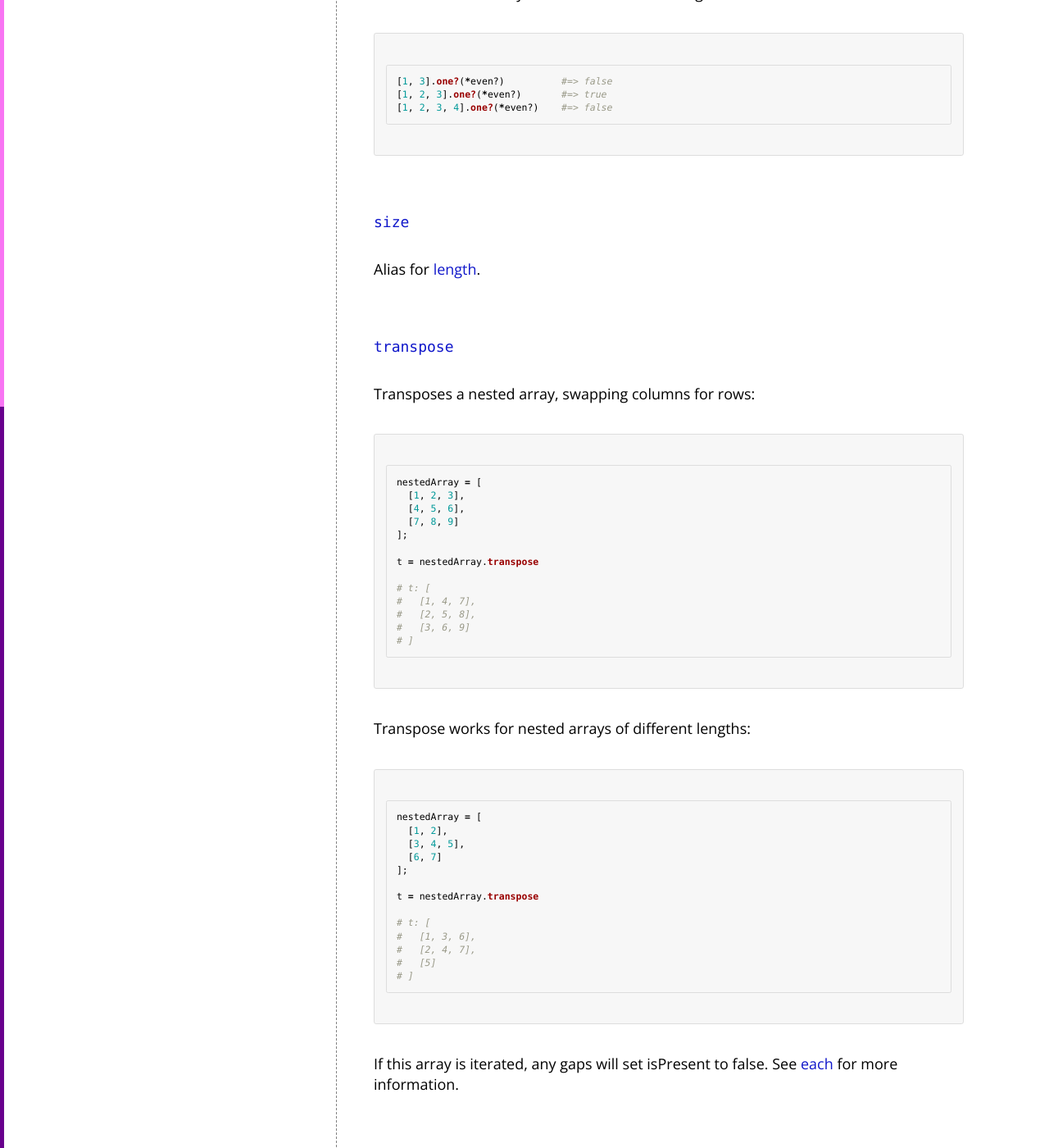
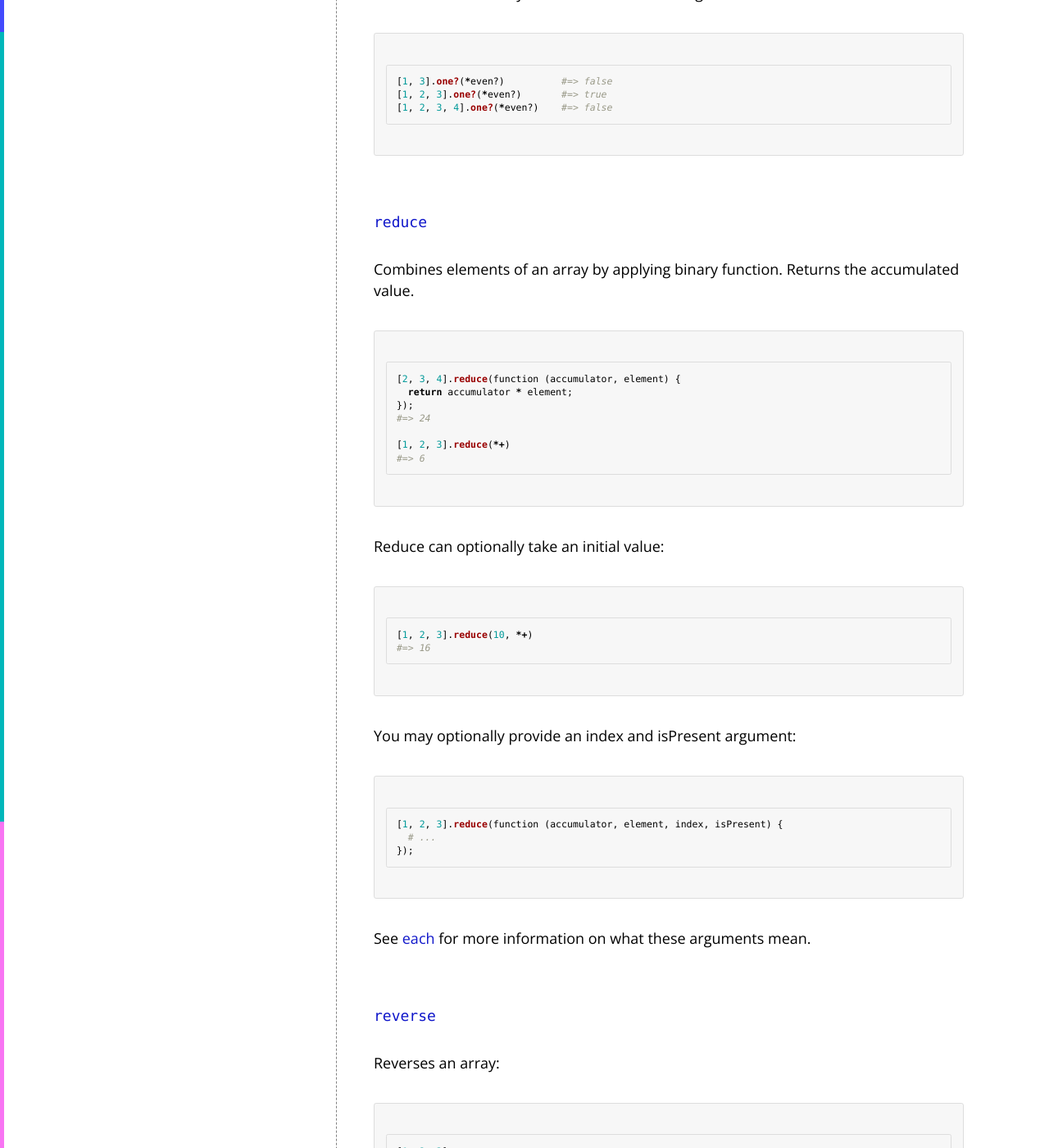
Before and after one commit to sentient-lang/sentient-lang.org, a Jekyll site: the page built from library/array.md, in a window 1280 px wide and 1400 px high, scrolled down 9599 px. Shown: the whole window at 82% size. Built offline with Jekyll 4.4.1, drawn with Linux system fonts in a browser that asks for light colours; nearby versions of some CDN libraries; some of the changed text lies outside the part shown.

Commit message:
Document ‘reduce’, ‘reverse’, ‘self’ and ’sum’

````diff
--- a/library/array.md
+++ b/library/array.md
@@ -314,9 +314,74 @@
 [1, 2, 3, 4].one?(*even?)    #=> false
 ```
 
+##### <a id="reduce"></a> [reduce](#reduce)
+
+Combines elements of an array by applying binary function. Returns the
+accumulated value.
+
+```ruby
+[2, 3, 4].reduce(function (accumulator, element) {
+  return accumulator * element;
+});
+#=> 24
+
+[1, 2, 3].reduce(*+)
+#=> 6
+```
+
+Reduce can optionally take an initial value:
+
+```ruby
+[1, 2, 3].reduce(10, *+)
+#=> 16
+```
+
+You may optionally provide an **index** and **isPresent** argument:
+
+```ruby
+[1, 2, 3].reduce(function (accumulator, element, index, isPresent) {
+  # ...
+});
+```
+
+See [**each**](#each) for more information on what these arguments mean.
+
+##### <a id="reverse"></a> [reverse](#reverse)
+
+Reverses an array:
+
+```ruby
+[1, 2, 3].reverse
+#=> [3, 2, 1]
+
+[[10], [20, 30]].reverse
+#=> [[20, 30], [10]]
+```
+
+##### <a id="self"></a> [self](#self)
+
+Returns the array:
+
+```ruby
+[1, 2, 3].self
+#=> [1, 2, 3]
+```
+
 ##### <a id="size"></a> [size](#size)
 
 Alias for [**length**](#length).
+
+##### <a id="sum"></a> [sum](#sum)
+
+Sums the elements in an array of integers:
+
+```ruby
+[1, 2, 3].sum
+#=> 6
+
+[[10], [20, 30]].map(*sum).sum
+#=> 60
+```
 
 ##### <a id="transpose"></a> [transpose](#transpose)
 
````
Also changed, not shown: library/boolean.md (+9 -0 lines), library/integer.md (+9 -0 lines).
